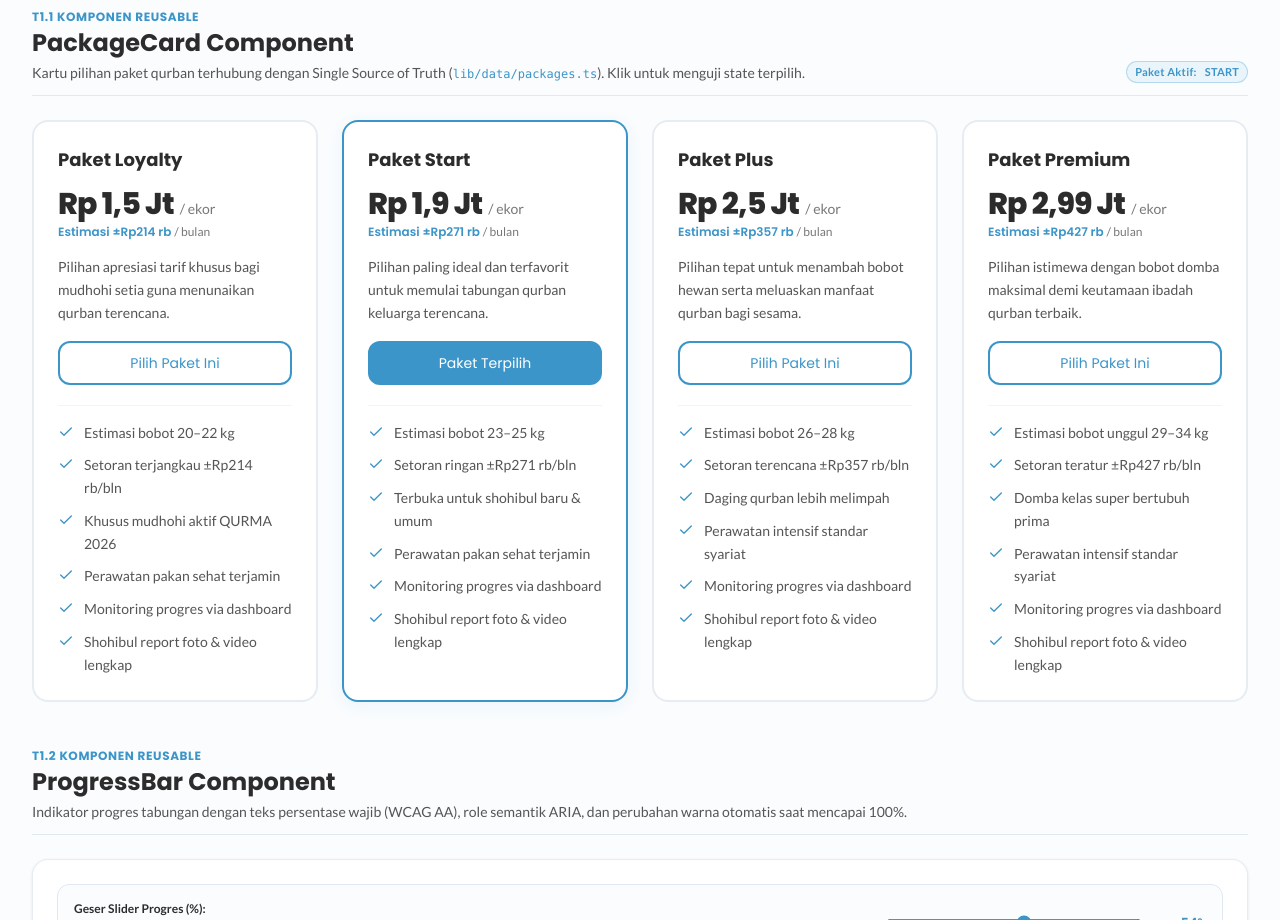
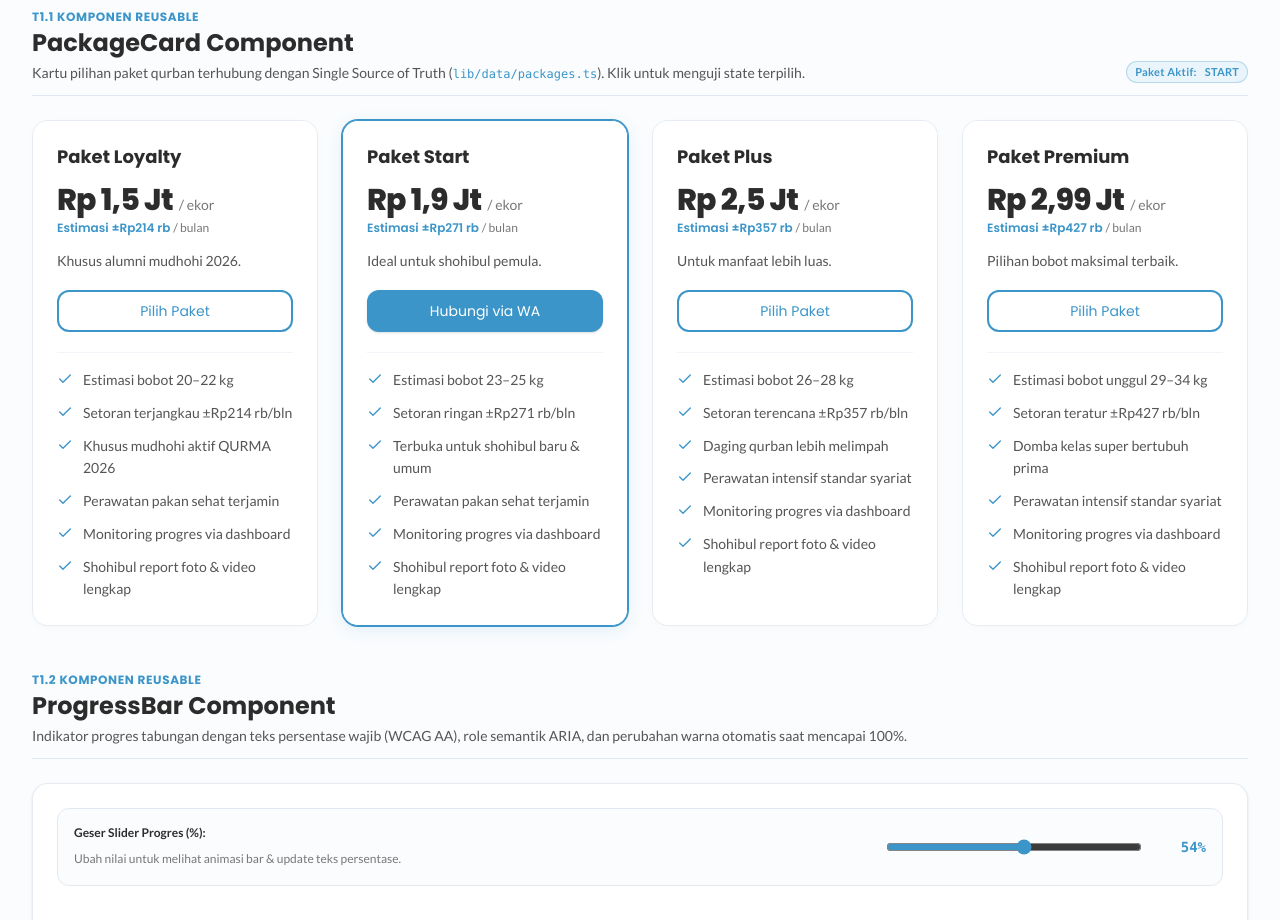
Before and after one commit to Jalan-Langit-Foundation/qurma-frontend, a Next.js app: page /design-system in a window 1280 px wide. Shown: the part 1600-2520 px from the top of the page. Built offline with nearby package versions, Linux system fonts and the light colour scheme.

Commit message:
style(packages): sesuaikan styling kartu, deskripsi ringkas, dan cta whatsapp

```diff
--- a/components/qurma/package-card.tsx
+++ b/components/qurma/package-card.tsx
@@ -56,6 +56,9 @@ export function PackageCard({
 
   const featuresList = pkg.features && pkg.features.length > 0 ? pkg.features : defaultFeatures;
 
+  const waMessage = `Assalamualaikum Admin Yayasan Jalan Langit, saya berminat dengan Paket ${pkg.name} untuk program Tabungan Qurban QURMA 2027. Mohon info pendaftarannya.`;
+  const waUrl = `https://wa.me/6285173473189?text=${encodeURIComponent(waMessage)}`;
+
   return (
     <div
       role="radio"
@@ -65,18 +68,19 @@ export function PackageCard({
       onClick={handleSelect}
       onKeyDown={handleKeyDown}
       className={cn(
-        "group relative flex flex-col justify-between rounded-2xl p-5 sm:p-6 transition-colors duration-200 select-none cursor-pointer bg-white text-left border-2",
+        "flex flex-col h-full bg-white rounded-2xl overflow-hidden border transition-colors select-none cursor-pointer text-left",
         selected
-          ? "border-[#3C95C8] shadow-[0_4px_16px_rgba(60,149,200,0.08)]"
-          : "border-slate-200/80 hover:border-slate-300",
+          ? "border-[#3C95C8] shadow-[0_4px_16px_rgba(60,149,200,0.12)] ring-1 ring-[#3C95C8]"
+          : "border-slate-200/80 hover:border-slate-300 shadow-[0_2px_8px_rgba(0,0,0,0.02)]",
         disabled && "opacity-50 pointer-events-none cursor-not-allowed",
         className
       )}
     >
+      <div className="p-5 sm:p-6 flex flex-col flex-1 justify-between bg-white">
         <div>
           {/* 1. Header: Plan Name */}
           <div className="mb-3">
-          <h3 className="text-base sm:text-lg font-bold font-['Poppins',sans-serif] text-[#2C2C2C] group-hover:text-[#3C95C8] transition-colors">
+            <h3 className="text-base sm:text-lg font-bold font-['Poppins',sans-serif] text-[#2C2C2C] leading-snug">
               Paket {pkg.name}
             </h3>
           </div>
@@ -96,22 +100,34 @@ export function PackageCard({
             </p>
           </div>
 
-        {/* 3. Short Description Paragraph (Fixed container agar tinggi konsisten dan posisi button di bawahnya tidak terpengaruh) */}
-        <div className="min-h-[42px] sm:min-h-[46px] flex items-start mb-4">
-          <p className="text-xs sm:text-sm text-[#555555] font-['Lato',sans-serif] leading-relaxed">
+          {/* 3. Short Description Paragraph (Satu baris ringkas) */}
+          <div className="min-h-[20px] sm:min-h-[22px] flex items-start mb-4">
+            <p className="text-xs sm:text-sm text-[#555555] font-['Lato',sans-serif] leading-tight line-clamp-1">
               {pkg.description || pkg.note}
             </p>
           </div>
 
-        {/* 4. CTA Button (Posisi konsisten di seluruh card, tepat sebelum daftar fitur) */}
+          {/* 4. CTA Button: 'Hubungi via WA' saat terpilih, 'Pilih Paket' saat belum terpilih */}
           <div className="mb-5">
+            {selected ? (
+              <a
+                href={waUrl}
+                target="_blank"
+                rel="noopener noreferrer"
+                onClick={(e) => e.stopPropagation()}
+                className={cn(
+                  "w-full min-h-[42px] px-5 py-2.5 text-sm font-bold font-['Poppins',sans-serif] tracking-normal leading-none transition-all duration-200 rounded-xl border border-transparent flex items-center justify-center cursor-pointer",
+                  "bg-[#3C95C8] text-white shadow-sm hover:shadow-md hover:bg-[#337fac] active:bg-[#2c6f96]"
+                )}
+              >
+                Hubungi via WA
+              </a>
+            ) : (
               <button
                 type="button"
                 className={cn(
-              "w-full min-h-[42px] px-4 py-2.5 text-xs sm:text-sm font-bold font-['Poppins',sans-serif] transition-colors duration-150 rounded-xl border-2 flex items-center justify-center cursor-pointer",
-              selected
-                ? "bg-[#3C95C8] text-white border-[#3C95C8]"
-                : "bg-transparent text-[#3C95C8] border-[#3C95C8] hover:bg-[#EAF5FB]"
+                  "w-full min-h-[42px] px-5 py-2.5 text-sm font-bold font-['Poppins',sans-serif] tracking-normal leading-none transition-all duration-200 rounded-xl border-2 flex items-center justify-center cursor-pointer",
+                  "bg-transparent text-[#3C95C8] border-[#3C95C8] hover:bg-[#EAF5FB] active:bg-[#d5ecf8]"
                 )}
                 onClick={(e) => {
                   e.stopPropagation();
@@ -119,8 +135,9 @@ export function PackageCard({
                 }}
                 disabled={disabled}
               >
-            {selected ? "Paket Terpilih" : "Pilih Paket Ini"}
+                Pilih Paket
               </button>
+            )}
           </div>
         </div>
 
@@ -137,5 +154,6 @@ export function PackageCard({
           ))}
         </div>
       </div>
+    </div>
   );
 }
--- a/lib/data/packages.ts
+++ b/lib/data/packages.ts
@@ -15,7 +15,7 @@ export const PACKAGES: Package[] = [
     note: "Khusus Mudhohi QURMA 2026",
     recommended: false,
     loyaltyOnly: true,
-    description: "Pilihan apresiasi tarif khusus bagi mudhohi setia guna menunaikan qurban terencana.",
+    description: "Khusus alumni mudhohi 2026.",
     features: [
       "Estimasi bobot 20–22 kg",
       "Setoran terjangkau ±Rp214 rb/bln",
@@ -35,7 +35,7 @@ export const PACKAGES: Package[] = [
     note: "Paling direkomendasikan",
     recommended: true,
     loyaltyOnly: false,
-    description: "Pilihan paling ideal dan terfavorit untuk memulai tabungan qurban keluarga terencana.",
+    description: "Ideal untuk shohibul pemula.",
     features: [
       "Estimasi bobot 23–25 kg",
       "Setoran ringan ±Rp271 rb/bln",
@@ -55,7 +55,7 @@ export const PACKAGES: Package[] = [
     note: "Untuk meningkatkan target",
     recommended: false,
     loyaltyOnly: false,
-    description: "Pilihan tepat untuk menambah bobot hewan serta meluaskan manfaat qurban bagi sesama.",
+    description: "Untuk manfaat lebih luas.",
     features: [
       "Estimasi bobot 26–28 kg",
       "Setoran terencana ±Rp357 rb/bln",
@@ -75,7 +75,7 @@ export const PACKAGES: Package[] = [
     note: "Bobot lebih besar",
     recommended: false,
     loyaltyOnly: false,
-    description: "Pilihan istimewa dengan bobot domba maksimal demi keutamaan ibadah qurban terbaik.",
+    description: "Pilihan bobot maksimal terbaik.",
     features: [
       "Estimasi bobot unggul 29–34 kg",
       "Setoran teratur ±Rp427 rb/bln",
```
Lines whose indentation alone changed are shown as unchanged.
